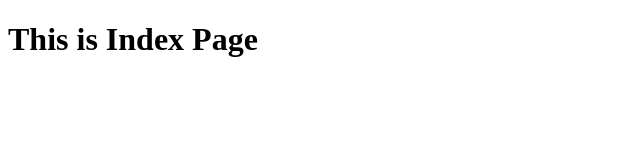
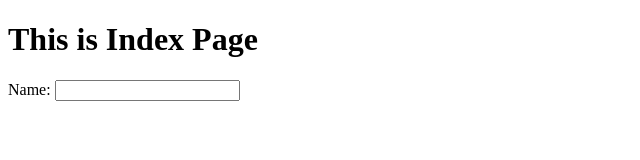
Before and after one commit to YuvrajRamdurg/base-repo, a plain HTML site: page index.html in a window 1280 px wide. Shown: the whole page, without its empty margins (0-640 px from the left). Drawn offline with Linux system fonts and the light colour scheme.

Commit message:
Updated Main

```diff
--- a/index.html
+++ b/index.html
@@ -7,5 +7,9 @@
 </head>
 <body>
     <h1>This is Index Page</h1>
+    <form >
+        Name: <input type="text">
+
+    </form>
 </body>
 </html>
```
